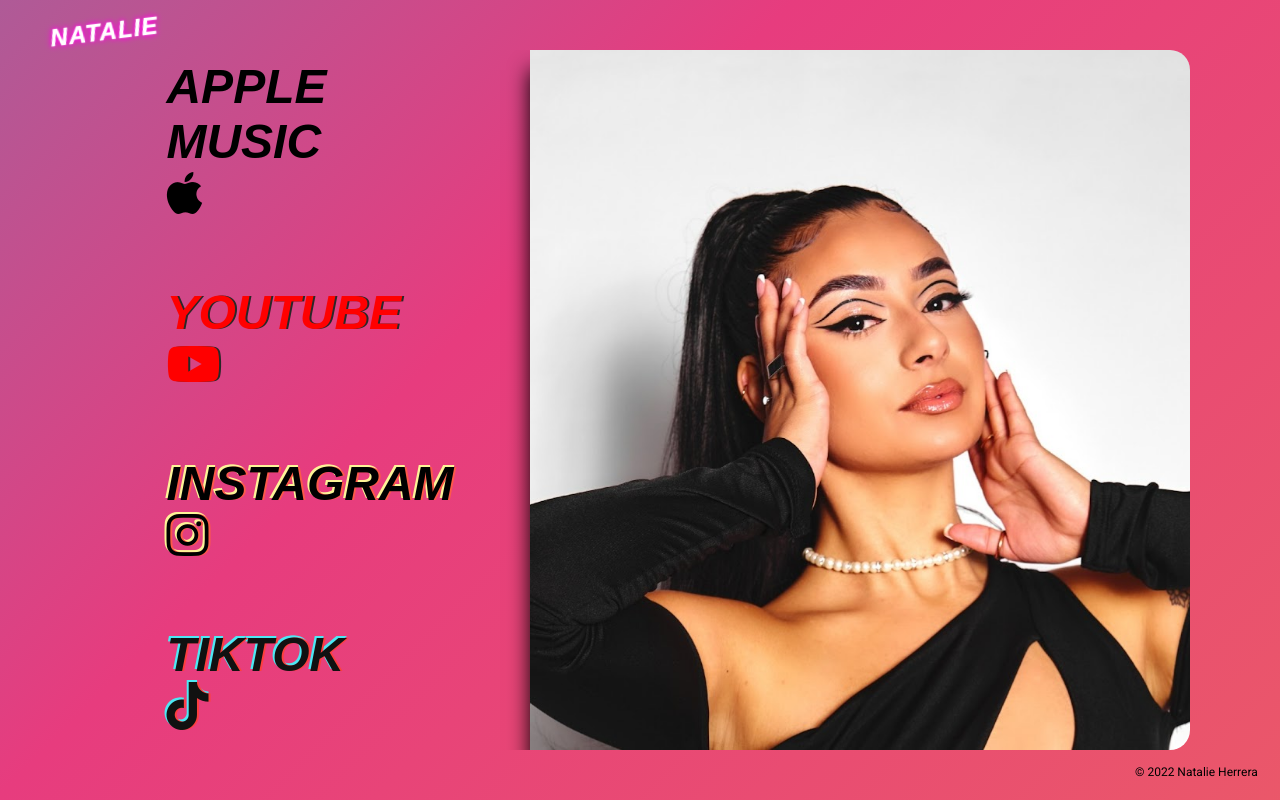
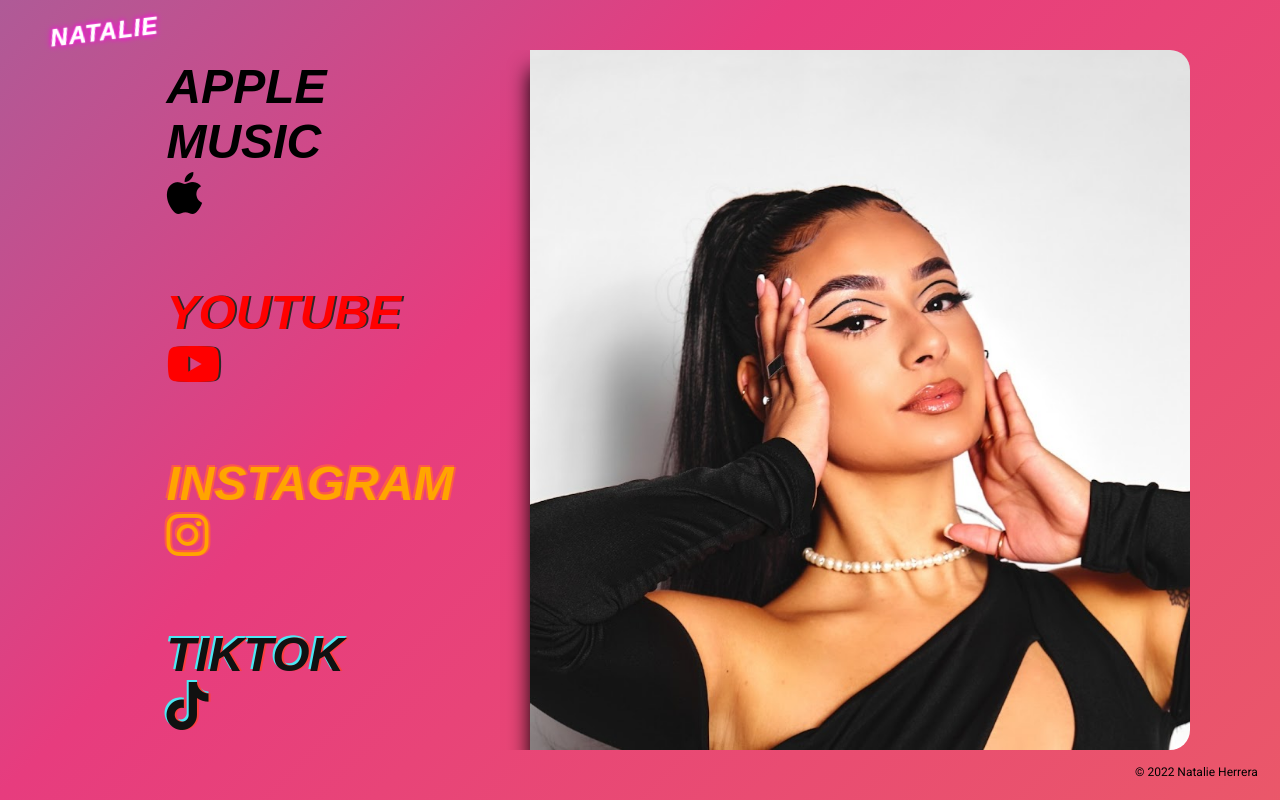
Before and after one commit to juan-rios13/Natalie-website, a plain HTML site: page index.html in a window 1280 px wide. Shown: the top 800 px of the page. Drawn offline with Linux system fonts and the light colour scheme.

Commit message:
chnaged link colors

```diff
--- a/styles.css
+++ b/styles.css
@@ -155,6 +155,7 @@
   font-weight: 900;
   text-transform: uppercase;
   font-style: italic;
+
 }
 
 .tiktok{
@@ -164,7 +165,9 @@
 }
 
 .insta{
-    filter: drop-shadow(2px 0px 0px #fd5949) drop-shadow(-2px -2px 0px #fdf497);
+    color: orange;
+    ;
+    filter: drop-shadow(2px 0px 0px #fd5949) drop-shadow(-2px -2px 0px #fd5949);
 }
 
 .youtube{
```
